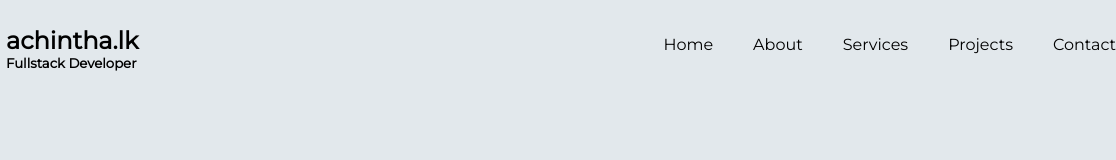
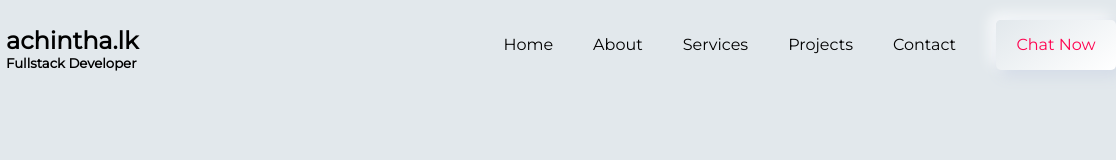
Before and after one commit to achinthajayashan/Official_Portfolio, a plain HTML site: page index.html in a window 1280 px wide. Shown: the full height of the page, 164-1280 px from the left. Drawn offline with Linux system fonts and the light colour scheme.

Commit message:
chat now button added

```diff
--- a/assets/styles/style.css
+++ b/assets/styles/style.css
@@ -4,6 +4,8 @@
     background-color: #e2e8ec;
     font-family: 'Montserrat', sans-serif;
 }
+
+
 
 header{
     height: 7vh;
@@ -44,6 +46,10 @@ header{
     margin-top: 20px;
 
 }
+
+#navList>nav{
+    display: flex;
+}
 #navList>nav>ul{
     display: flex;
     list-style: none;
@@ -57,3 +63,24 @@ header{
     text-decoration: none;
     color: black;
 }
+
+#navList>nav>button{
+    width: 120px;
+    height: 50px;
+    background: linear-gradient(145deg, #e2e8ec, #ffffff);
+    box-shadow:  5px 5px 15px #D1D9E6, -5px -5px 15px #ffffff;
+    border: none;
+    margin-left: 40px;
+    border-radius: 5px;
+    color: #ff014f;
+}
+
+#navList>nav>button:hover{
+
+    background: linear-gradient(145deg, #ff014f, #d11414);;
+    color: white;
+    margin-top: -5px;
+    transition-duration: 1s;
+    transition-property: margin-top;
+
+}
--- a/index.html
+++ b/index.html
@@ -36,6 +36,8 @@
                 <li><a href="#">Projects</a></li>
                 <li><a href="#">Contact</a></li>
             </ul>
+
+            <button>Chat Now</button>
         </nav>
     </div>
 
```
